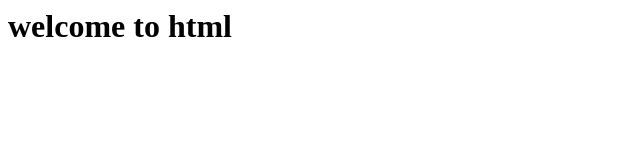
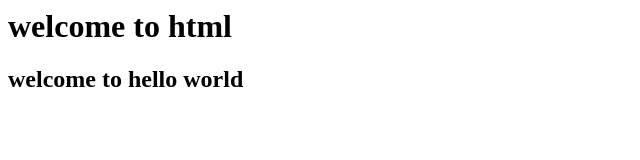
Before and after one commit to sirishar02/newrepo1, a plain HTML site: page index.html in a window 1280 px wide. Shown: the whole page, without its empty margins (0-640 px from the left). Drawn offline with Linux system fonts and the light colour scheme.

Commit message:
Update index.html

```diff
--- a/index.html
+++ b/index.html
@@ -1 +1,2 @@
 <h1> welcome to html </h1>
+<h2> welcome to hello world</h2>
```
